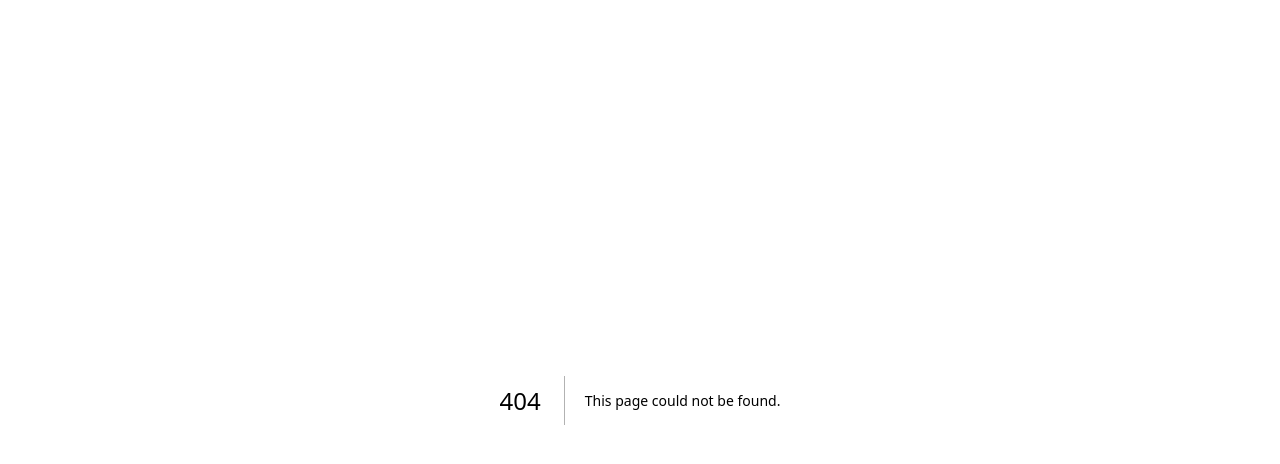
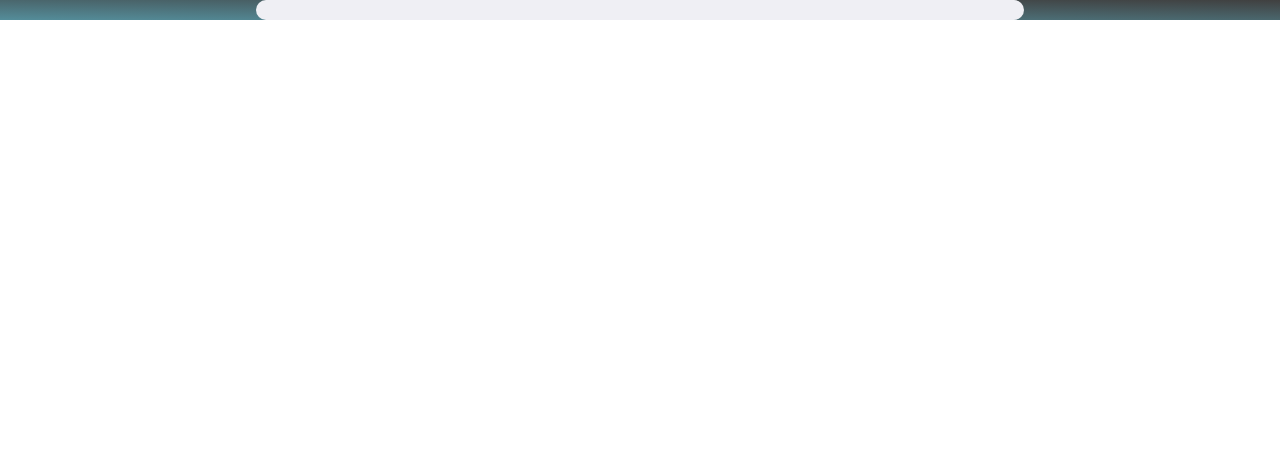
Before and after one commit to rainforss/form-template-demo, a Next.js app: page /lead-score in a window 1280 px wide. Before the commit this address had no page. Shown: the top 464 px of the page. Built offline with nearby package versions, Linux system fonts and the light colour scheme; a web font is replaced by a local one.

Commit message:
added lead scoring test page

```diff
--- /dev/null
+++ b/pages/lead-score.tsx
@@ -0,0 +1,40 @@
+import { Center, Box } from "@chakra-ui/react";
+import * as React from "react";
+
+interface IDemoFormProps {}
+
+const DemoForm: React.FunctionComponent<IDemoFormProps> = () => {
+  return (
+    <Center
+      w="100%"
+      bg="linear-gradient(to top right, #548D9A 0%, #404040 100%)"
+    >
+      <Box
+        w={{ base: "100%", md: "60%" }}
+        h="fit-content"
+        bg="#efeff4"
+        borderRadius="10px"
+        p="10px"
+      >
+        <div data-form-block-id="28e6ae7f-2499-ee11-be37-0022482e1e9c"></div>
+        <div id="d8iyjDZ-Trf7Exp5DIl9bZ-pMk_DSrvlaU4p3N1t_1lg"></div>
+        <div
+          className="d365-mkt-config"
+          style={{ display: "none" }}
+          data-website-id="8iyjDZ-Trf7Exp5DIl9bZ-pMk_DSrvlaU4p3N1t_1lg"
+          data-hostname="53b5d92930b045c68a07d11ed0e50c9c.svc.dynamics.com"
+        ></div>
+      </Box>
+    </Center>
+  );
+};
+
+export const getServerSideProps = async () => {
+  return {
+    props: {
+      test: true,
+    },
+  };
+};
+
+export default DemoForm;
```
